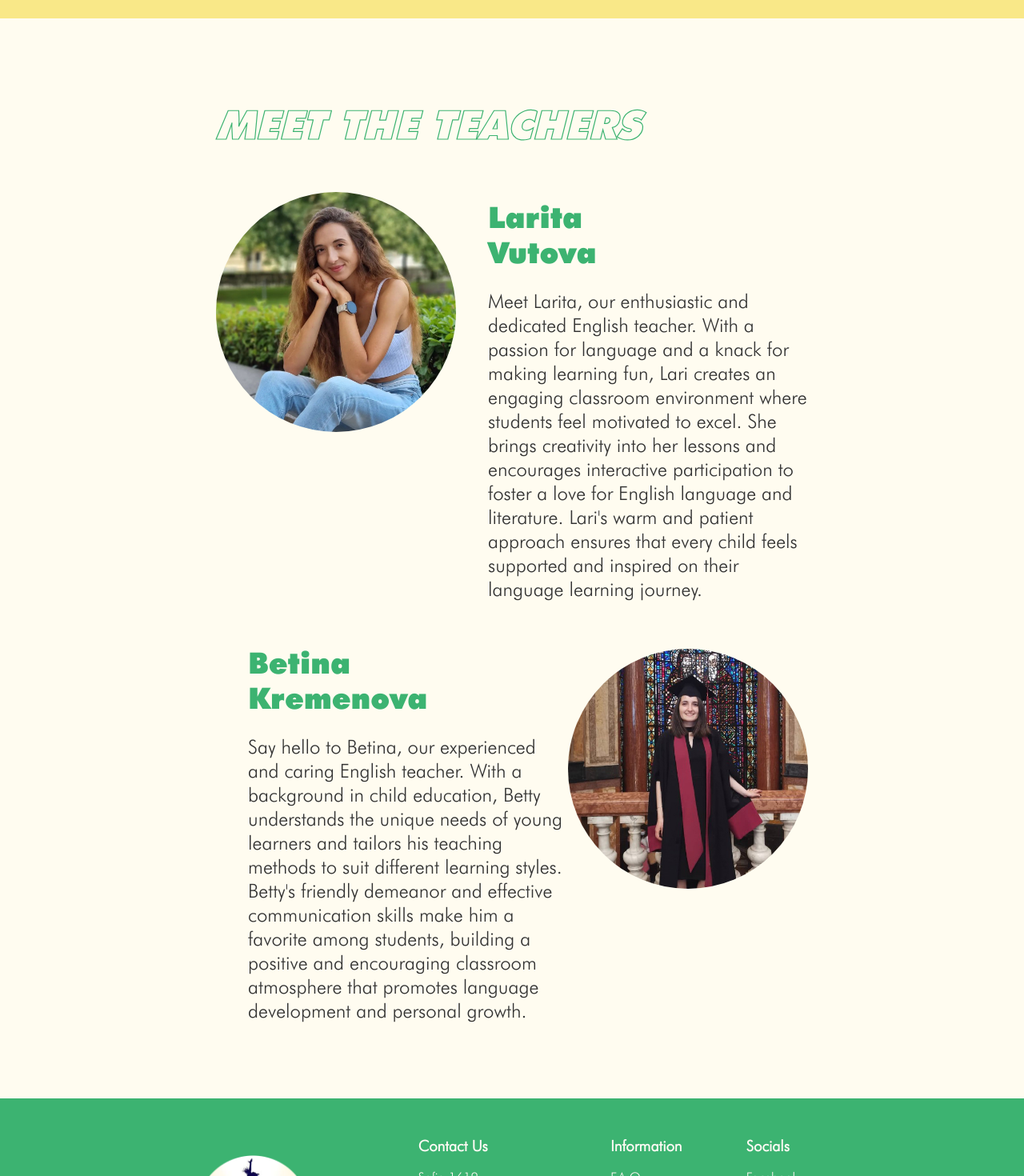
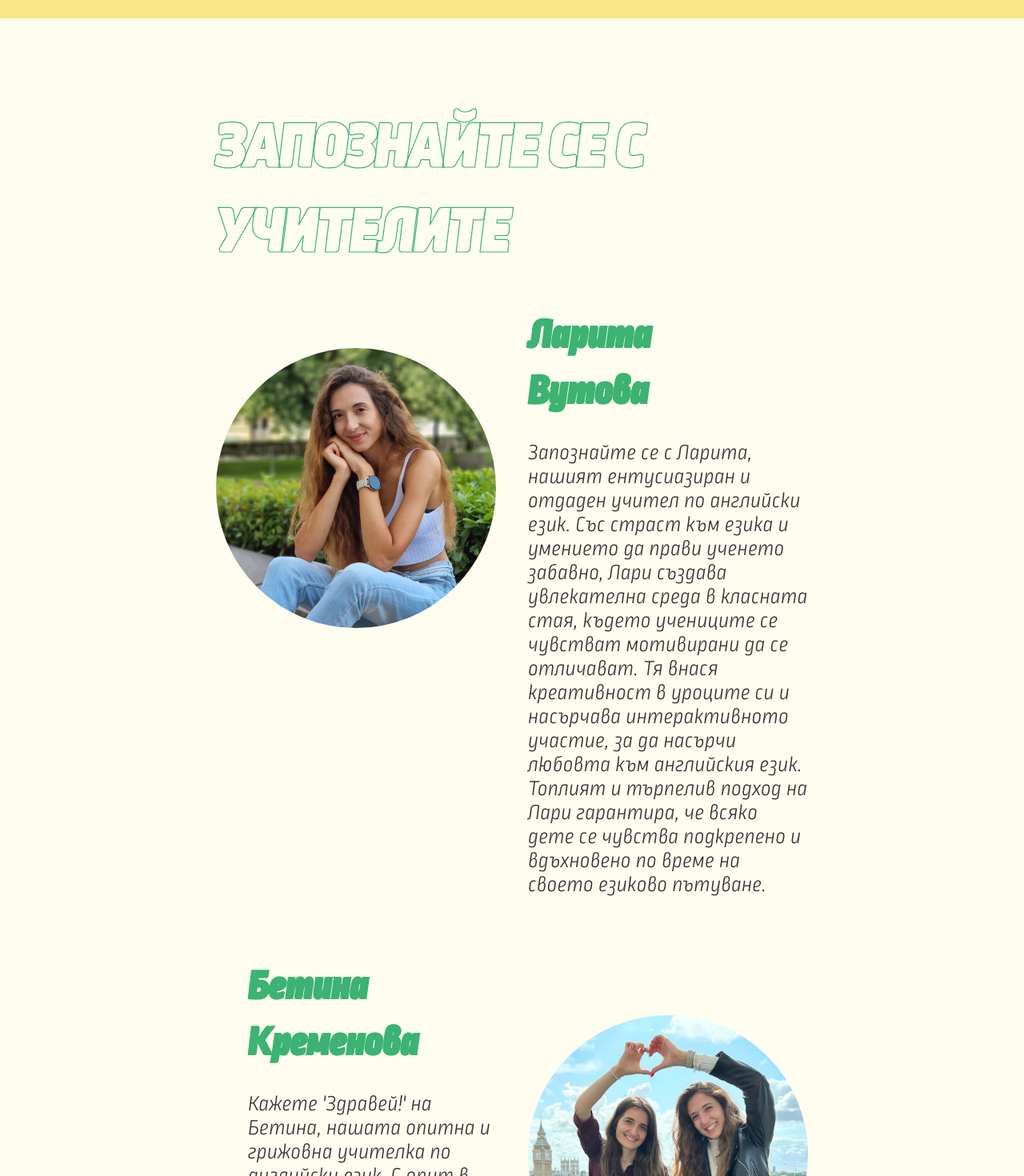
Before and after one commit to bbogomilov1/enlighten, a React (Create React App) app: page /about-us in a window 1280 px wide. Shown: the part 2640-4110 px from the top of the page at 80% size. Built offline with nearby package versions, Linux system fonts and the light colour scheme.

Commit message:
added translations in about us page

```diff
--- a/src/components/about-us/MeetTeachers.js
+++ b/src/components/about-us/MeetTeachers.js
@@ -1,12 +1,15 @@
 import styles from "./MeetTeachers.module.css";
 import laritaImage from "../../static/311373822_5340375706012360_6099292886436765504_n.jpg";
-import betinaImage from "../../static/Screenshot 2023-06-01 2026599.jpg";
+import betinaImage from "../../static/Screenshot 2023-06-01 202659.jpg";
+import { useTranslation } from "react-i18next";
 
 function MeetTheTeachers() {
+  const { t } = useTranslation();
+
   return (
     <div className={styles.container}>
-      <div className={styles.meetTheTeachers}>
-        <h1>Meet The Teachers</h1>
+      <div>
+        <h1>{t("Meet The Teachers")}</h1>
         <div className={styles.teacherContainer}>
           <div className={styles.teacherLarita}>
             <img
@@ -16,31 +19,14 @@ function MeetTheTeachers() {
             />
           </div>
           <div className={styles.teacherDescription}>
-            <h2>Larita Vutova</h2>
-            <p>
-              Meet Larita, our enthusiastic and dedicated English teacher. With
-              a passion for language and a knack for making learning fun, Lari
-              creates an engaging classroom environment where students feel
-              motivated to excel. She brings creativity into her lessons and
-              encourages interactive participation to foster a love for English
-              language and literature. Lari's warm and patient approach ensures
-              that every child feels supported and inspired on their language
-              learning journey.
-            </p>
+            <h2>{t("Larita Vutova")}</h2>
+            <p>{t("Meet Larita...")}</p>
           </div>
         </div>
         <div className={styles.teacherContainer}>
           <div className={styles.teacherDescription}>
-            <h2>Betina Kremenova</h2>
-            <p>
-              Say hello to Betina, our experienced and caring English teacher.
-              With a background in child education, Betty understands the unique
-              needs of young learners and tailors his teaching methods to suit
-              different learning styles. Betty's friendly demeanor and effective
-              communication skills make him a favorite among students, building
-              a positive and encouraging classroom atmosphere that promotes
-              language development and personal growth.
-            </p>
+            <h2>{t("Betina Kremenova")}</h2>
+            <p>{t("Say hello to Betina...")}</p>
           </div>
           <div className={styles.teacherBetina}>
             <img
--- a/src/components/about-us/MeetTeachers.module.css
+++ b/src/components/about-us/MeetTeachers.module.css
@@ -9,35 +9,27 @@
 .container h1 {
   -webkit-text-stroke: 1.2px mediumseagreen;
   color: transparent;
-  /* font-style: normal; */
-  font-family: "Futura PT bold", sans-serif;
+  font-family: "Ropamix bold italic", sans-serif;
   text-transform: uppercase;
-  font-size: 50px;
+  font-size: 5rem;
+  margin: 40px 0px;
 }
 
 .container p {
   color: rgba(37, 96, 167, 255);
-  font-size: 24px;
+  font-size: 1.7rem;
   color: #333;
   line-height: 30px;
-  font-family: "Futura PT light", sans-serif;
+  font-family: "Ropamix light italic";
 }
 
 .teacherContainer {
   display: flex;
-}
-
-.meetTheTeachers h2 {
-  color: mediumseagreen;
-  font-family: "Futura PT bold", sans-serif;
-  font-size: 2.3rem;
-  font-style: normal;
-  width: 65%;
-  margin-bottom: 0px;
+  /* align-items: center; */
 }
 
 .teacherImage {
-  width: 300px;
+  width: 350px;
   border-radius: 50%;
 }
 
@@ -46,20 +38,22 @@
   flex-direction: column;
   width: 100%;
   padding-left: 40px;
+  padding-bottom: 50px;
 }
 
 .teacherDescription h2 {
-  font-family: "Futura PT bold", sans-serif;
-  font-size: 2.3rem;
+  color: mediumseagreen;
+  font-family: "Ropamix bold italic", sans-serif;
+  font-size: 3.3rem;
   font-style: normal;
   width: 65%;
-  margin-bottom: 0px;
+  margin: 0px;
 }
 
 .teacherLarita {
-  padding-top: 20px;
+  padding-top: 50px;
 }
 
 .teacherBetina {
-  padding-top: 35px;
+  padding: 70px 0px 0px 40px;
 }
--- a/src/i18n.js
+++ b/src/i18n.js
@@ -48,6 +48,13 @@ i18n.use(initReactI18next).init({
           "Our mission is to provide a nurturing and engaging learning environment where children can develop a strong foundation in English language skills. We believe that every child has the potential to excel and grow, and we are dedicated to unlocking their linguistic abilities through interactive and immersive teaching methods.",
         "Our experienced and passionate educators...":
           "Our experienced and passionate educators strive to create a supportive atmosphere that fosters creativity, critical thinking, and a love for learning. By combining innovative techniques, personalized attention, and a comprehensive curriculum, we aim to empower children to become confident communicators, and lifelong learners. Our mission is to make the journey of English language acquisition an enjoyable and enriching experience, equipping children with the tools they need to thrive academically and beyond.",
+        "Meet The Teachers": "Meet The Teachers",
+        "Larita Vutova": "Larita Vutova",
+        "Meet Larita...":
+          "Meet Larita, our enthusiastic and dedicated English teacher. With a passion for language and a knack for making learning fun, Lari creates an engaging classroom environment where students feel motivated to excel. She brings creativity into her lessons and encourages interactive participation to foster a love for English language. Lari's warm and patient approach ensures that every child feels supported and inspired on their language learning journey.",
+        "Betina Kremenova": "Betina Kremenova",
+        "Say hello to Betina...":
+          "Say hello to Betina, our experienced and caring English teacher. With a background in child education, Betty understands the unique needs of young learners and tailors his teaching methods to suit different learning styles. Betty's friendly demeanor and effective communication skills make him a favorite among students, building a positive and encouraging classroom atmosphere that promotes language development and personal growth.",
       },
     },
     bg: {
@@ -96,6 +103,13 @@ i18n.use(initReactI18next).init({
           "Нашата мисия е да осигурим възпитаваща и ангажираща учебна среда, в която децата могат да развият стабилна основа в уменията си по английски език. Вярваме, че всяко дете има потенциала да се отличава и да расте, и сме посветени на отключването на техните езикови способности чрез интерактивни и завладяващи методи на преподаване.",
         "Our experienced and passionate educators...":
           "Нашите опитни и всеотдайни преподаватели се стремят да създадат подкрепяща атмосфера, която насърчава креативността, критичното мислене и любовта към ученето. Чрез комбиниране на иновативни техники, персонализирано внимание и цялостна учебна програма, ние се стремим да дадем възможност на децата да станат уверени комуникатори, учещи през целия живот. Нашата мисия е да превърнем пътя към усвояването на английски език в приятно и обогатяващо изживяване, като запознаем децата с инструментите, от които се нуждаят, за да процъфтяват академично и извън него.",
+        "Meet The Teachers": "Запознайте се с учителите",
+        "Larita Vutova": "Ларита Вутова",
+        "Meet Larita...":
+          "Запознайте се с Ларита, нашият ентусиазиран и отдаден учител по английски език. Със страст към езика и умението да прави ученето забавно, Лари създава увлекателна среда в класната стая, където учениците се чувстват мотивирани да се отличават. Тя внася креативност в уроците си и насърчава интерактивното участие, за да насърчи любовта към английския език. Топлият и търпелив подход на Лари гарантира, че всяко дете се чувства подкрепено и вдъхновено по време на своето езиково пътуване.",
+        "Betina Kremenova": "Бетина Кременова",
+        "Say hello to Betina...":
+          "Кажете 'Здравей!' на Бетина, нашата опитна и грижовна учителка по английски език. С опит в детското образование, Бети разбира уникалните нужди на малките ученици и приспособява своите методи на преподаване, за да отговарят на различни стилове на учене. Приятелското поведение и ефективните комуникационни умения на Бети я правят любимец сред учениците, изграждайки положителна и насърчаваща атмосфера в класната стая, която насърчава езиковото развитие и личностното израстване.",
       },
     },
   },
--- a/src/pages/AboutUsPage.js
+++ b/src/pages/AboutUsPage.js
@@ -1,5 +1,5 @@
 import MeetTheTeachers from "../components/about-us/MeetTeachers";
-import TheAcademy from "../components/about-us/ThaAcademy";
+import TheAcademy from "../components/about-us/TheAcademy";
 import OurMission from "../components/about-us/OurMission";
 
 function AboutUsPage() {
```
Also changed, not shown: src/components/about-us/TheAcademy.js (renamed from src/components/about-us/ThaAcademy.js), src/static/Screenshot 2023-06-01 202659.jpg, src/static/Screenshot 2023-06-01 2026599.jpg (deleted).
